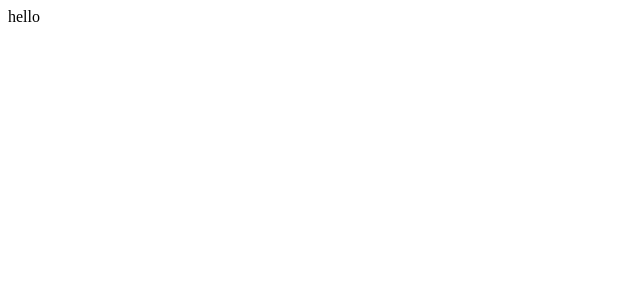
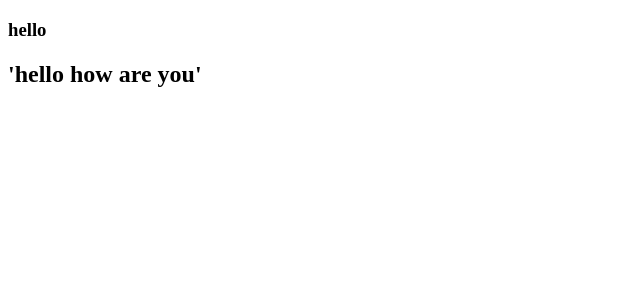
Before and after one commit to tuxlimr/React-with-Project, a React (Create React App) app: page / in a window 1280 px wide. Shown: the top 300 px of the page, without its empty margins (0-640 px from the left). Built offline with nearby package versions, Linux system fonts and the light colour scheme.

Commit message:
Change of app.js (Div added as html)

```diff
--- a/src/App.js
+++ b/src/App.js
@@ -1,6 +1,11 @@
+import React from 'react';
 
 function App() {
-  return 'hello'
+  return  (<div>
+    <h3>hello</h3>
+    <h2>'hello how are you'</h2>
+  </div>);
+
 }
 
 export default App;
```
Also changed, not shown: 1 other file (tests, documents, lock files or other folders).
